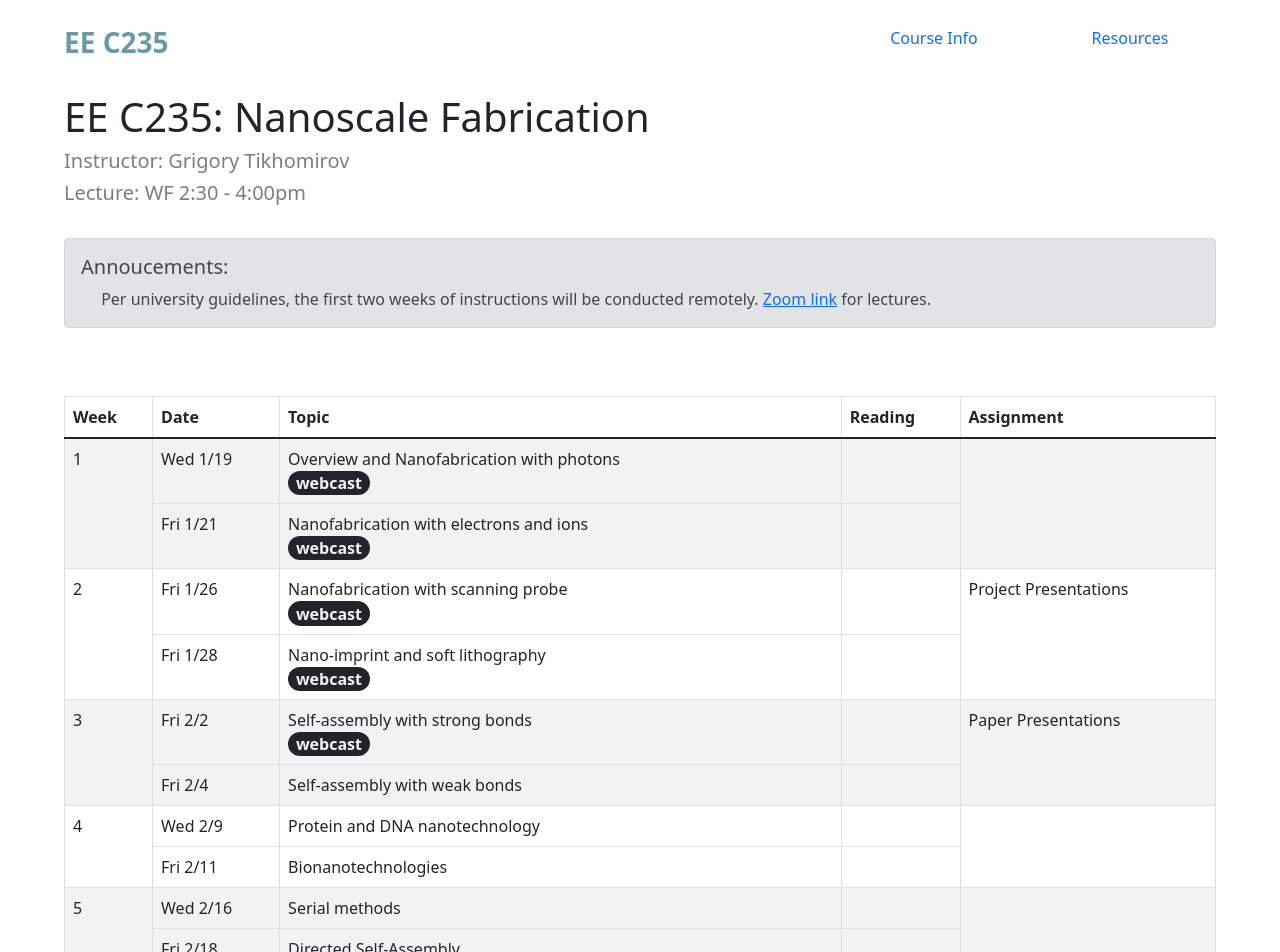
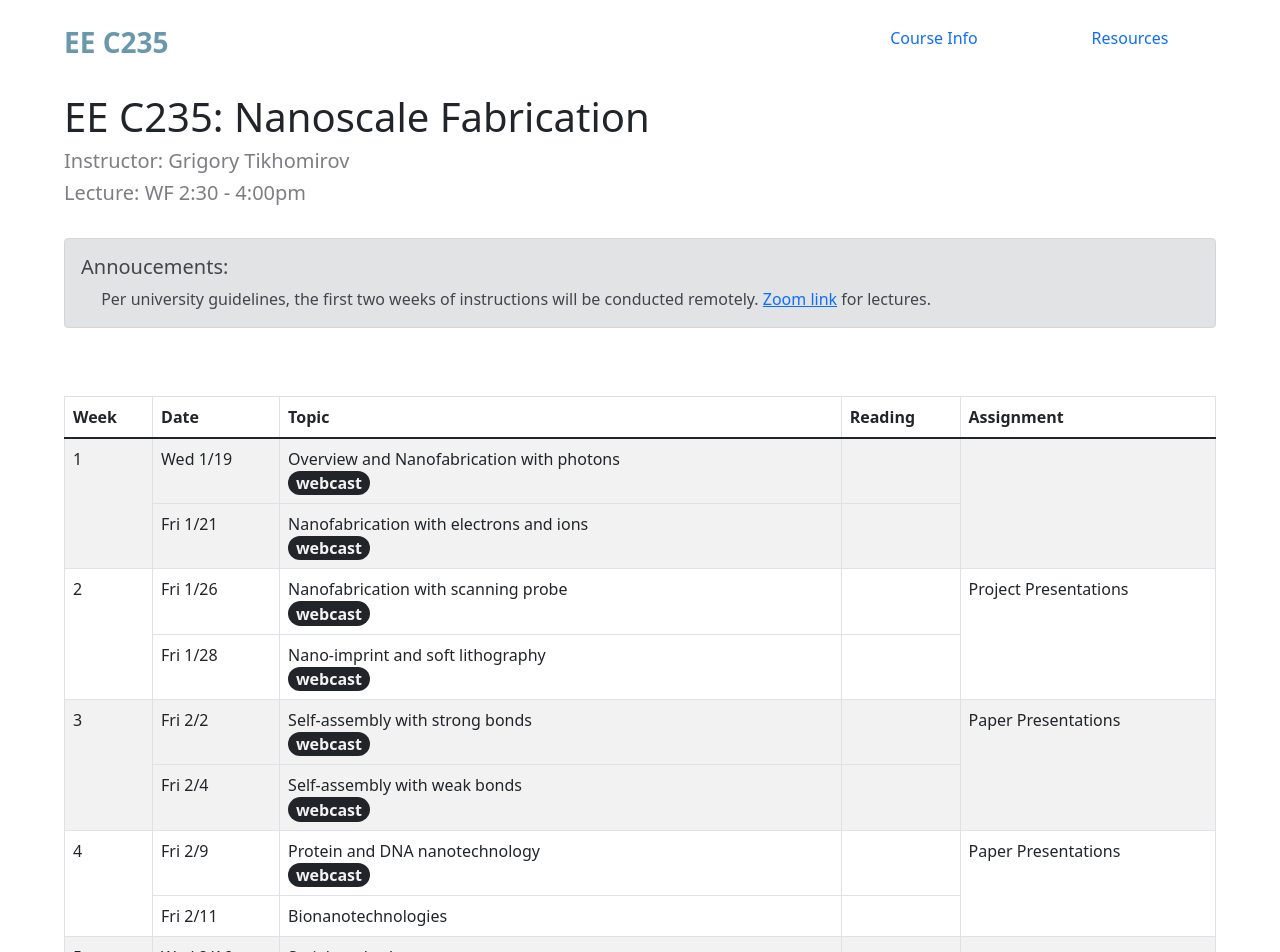
Before and after one commit to tilabberkeley/eec235, a React (Create React App) app: page / in a window 1280 px wide. Shown: the top 952 px of the page. Built offline with nearby package versions, Linux system fonts and the light colour scheme.

Commit message:
update 2/4 and 2/9 webcasts and assignments

```diff
--- a/src/components/Schedule.js
+++ b/src/components/Schedule.js
@@ -23,8 +23,8 @@ const Schedule = () => {
                 <ScheduleItem week='2' date='1/26' topic='Nanofabrication with scanning probe' recordingLink='https://www.youtube.com/watch?v=kbFhRH50Fzo' reading=''assignment='Project Presentations'/>
                 <ScheduleItem week='2' date='1/28' topic='Nano-imprint and soft lithography' recordingLink='https://www.youtube.com/watch?v=9jNin_cQgXk&feature=youtu.be' reading =''/>
                 <ScheduleItem week='3' date='2/2' topic='Self-assembly with strong bonds' recordingLink="https://youtu.be/6P49dzeX3pw" reading='' assignment='Paper Presentations'/>
-                <ScheduleItem week='3' date='2/4' topic='Self-assembly with weak bonds' reading=''/>
-                <ScheduleItem week='4' date='2/9' topic='Protein and DNA nanotechnology' reading='' assignment=''/>
+                <ScheduleItem week='3' date='2/4' topic='Self-assembly with weak bonds' recordingLink='https://youtu.be/kjbU9zWzRx4' reading=''/>
+                <ScheduleItem week='4' date='2/9' topic='Protein and DNA nanotechnology' recordingLink='https://youtu.be/OG_g_CMGfyc' reading='' assignment='Paper Presentations'/>
                 <ScheduleItem week='4' date='2/11' topic='Bionanotechnologies' reading=''/>
                 <ScheduleItem week='5' date='2/16' topic='Serial methods' reading='' assignment=''/>
                 <ScheduleItem week='5' date='2/18' topic='Directed Self-Assembly' reading=''/>
```
